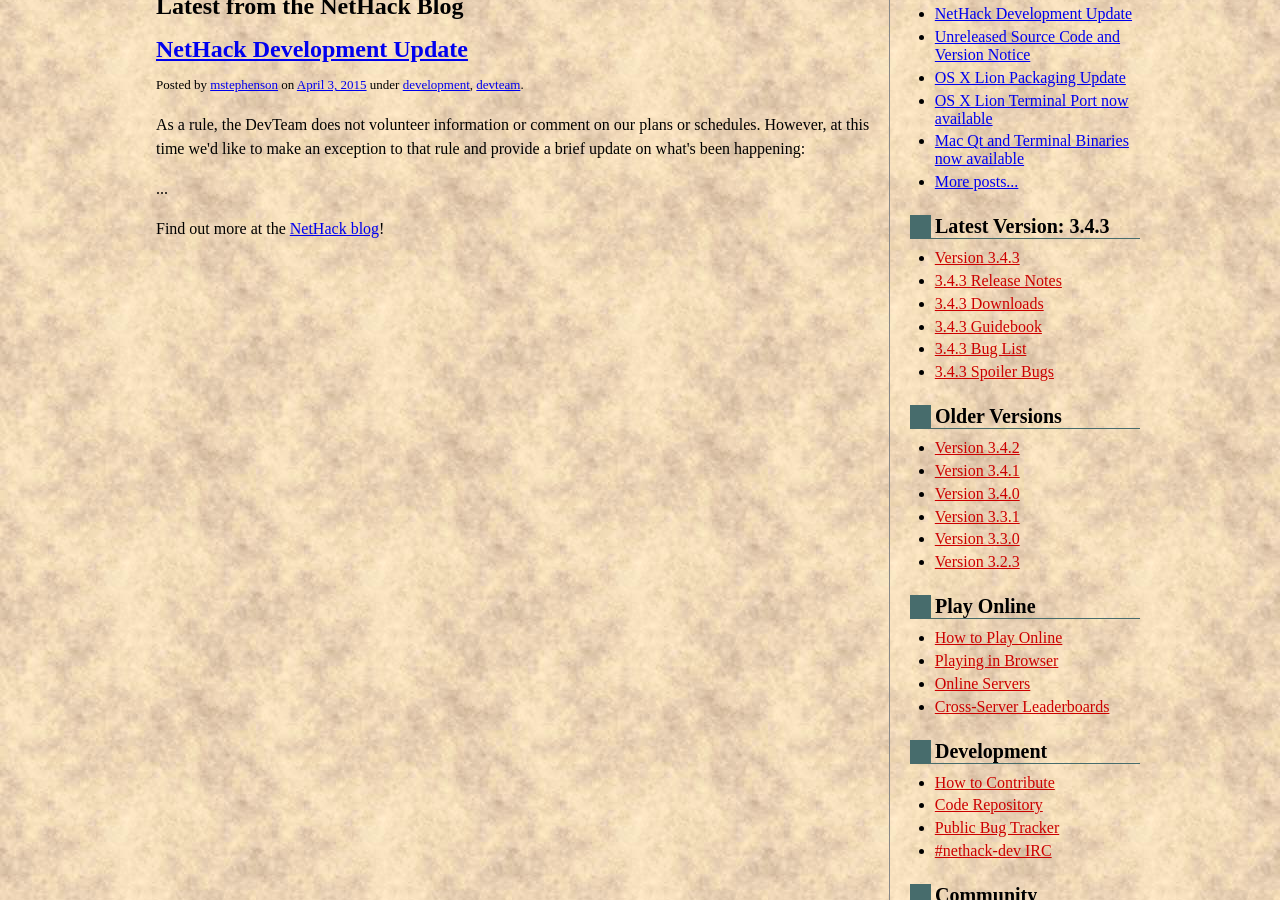
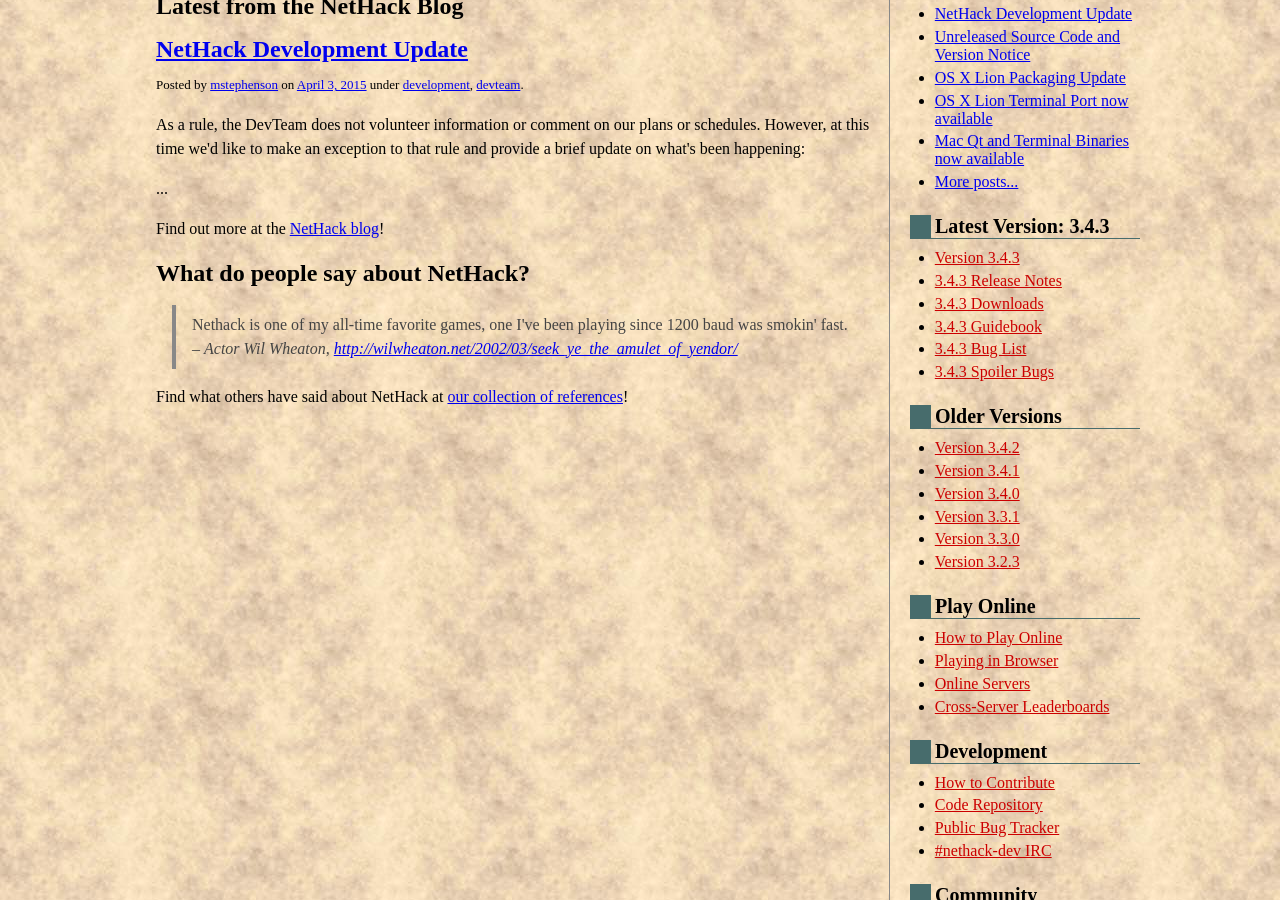
Before and after one commit to tung/nethack-www, a Jekyll site: the page built from index.html, in a window 1280 px wide and 900 px high, scrolled down 438 px. Built offline with Jekyll 4.4.1, drawn with Linux system fonts in a browser that asks for light colours.

Commit message:
Turn quotes into site data, show one on the welcome page
New quotes can be added by putting them at the top of
`_data/quotes.yml`; the contents and source are both interpreted as
Markdown.

Using Jekyll data for this might be a bit overkill, but I really want
there to be as little redundancy as possible, because redundancy means
things go out-of-date and thus get updated less often.

```diff
--- /dev/null
+++ b/_data/quotes.yml
@@ -0,0 +1,18 @@
+# Add new quotes to the top of this file.
+-
+  content: >
+    Nethack is one of my all-time favorite games, one I've been playing
+    since 1200 baud was smokin' fast.
+  source: 'Actor Wil Wheaton, <http://wilwheaton.net/2002/03/seek_ye_the_amulet_of_yendor/>'
+-
+  content: >
+    In short, NetHack 3.1.3 is the most elaborate role-playing environment
+    you are ever likely to explore. This is a place to return again and
+    again, each time for a different experience. You're really going to
+    have to play it for a year or two and see for yourself.
+  source: '"Fatal Distractions" by David Gerrold'
+-
+  content: >
+    Thank you for the latest release of gradewrecker. My GPA just went in
+    the corner and shot itself.
+  source: 'Usenet posting, author unknown'
--- /dev/null
+++ b/_includes/quote.html
@@ -0,0 +1,3 @@
+<blockquote>
+    {{ quote.content | append: '-- *' | append: quote.source | append: '*' | markdownify }}
+</blockquote>
--- a/index.html
+++ b/index.html
@@ -23,3 +23,13 @@
 <p>
 Find out more at the <a href="{{ site.baseurl }}/blog/">NetHack blog</a>!
 </p>
+
+<h2>What do people say about NetHack?</h2>
+
+{% for quote in site.data.quotes limit: 1 %}
+    {% include quote.html %}
+{% endfor %}
+
+<p>
+Find what others have said about NetHack at <a href="{{ site.baseurl }}/references.html">our collection of references</a>!
+</p>
--- a/references.md
+++ b/references.md
@@ -8,14 +8,11 @@
 
 ## NetHack Quotes
 
-> Nethack is one of my all-time favorite games, one I've been playing since 1200 baud was smokin' fast.
-> -- *Actor Wil Wheaton, <http://wilwheaton.net/2002/03/seek_ye_the_amulet_of_yendor/>*
-
-> In short, NetHack 3.1.3 is the most elaborate role-playing environment you are ever likely to explore. This is a place to return again and again, each time for a different experience. You're really going to have to play it for a year or two and see for yourself.
-> -- *"Fatal Distractions" by David Gerrold*
-
-> Thank you for the latest release of gradewrecker. My GPA just went in the corner and shot itself.
-> -- *Usenet posting, author unknown*
+{::nomarkdown}
+    {% for quote in site.data.quotes %}
+        {% include quote.html %}
+    {% endfor %}
+{:/}
 
 ---
 
```
